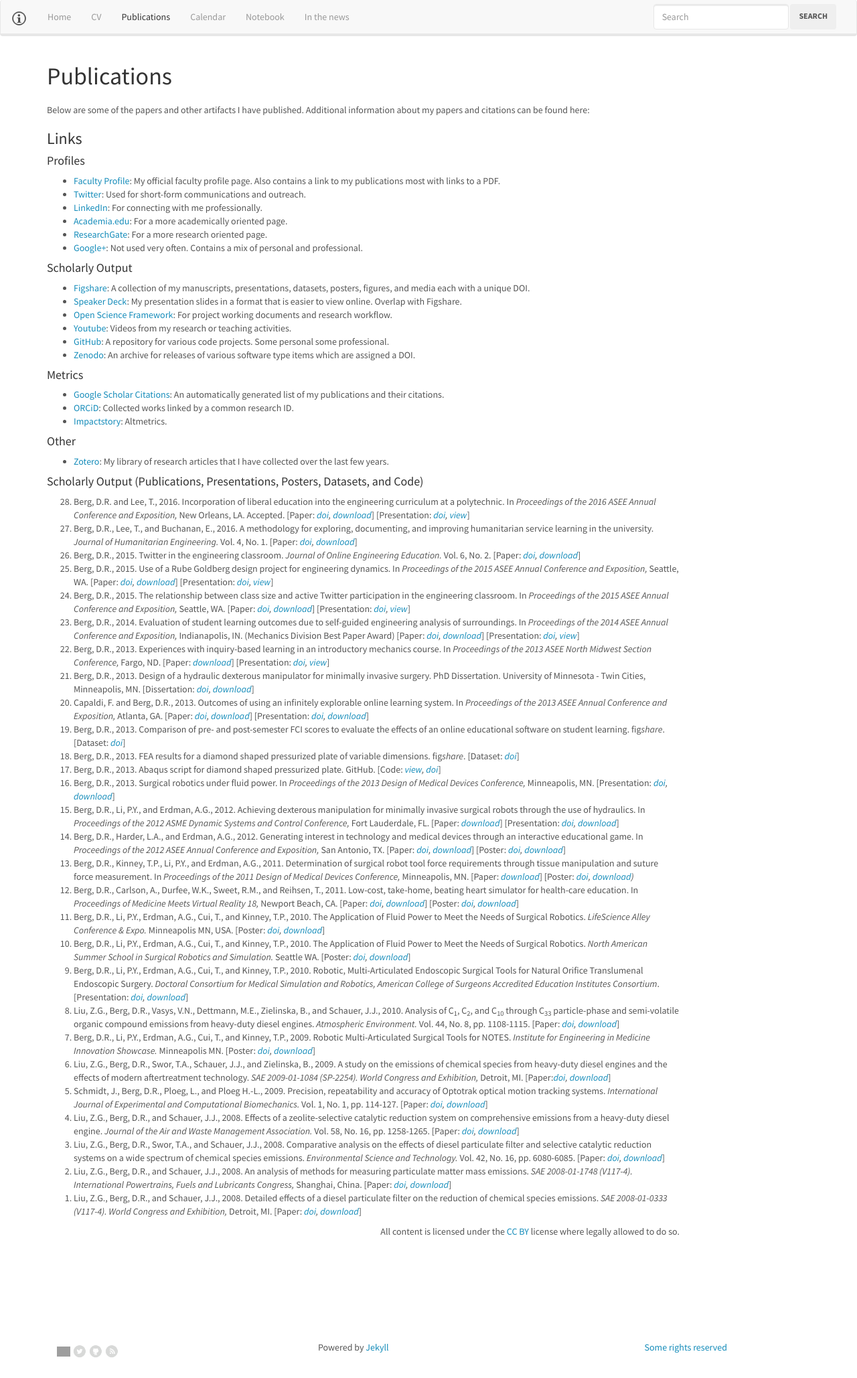
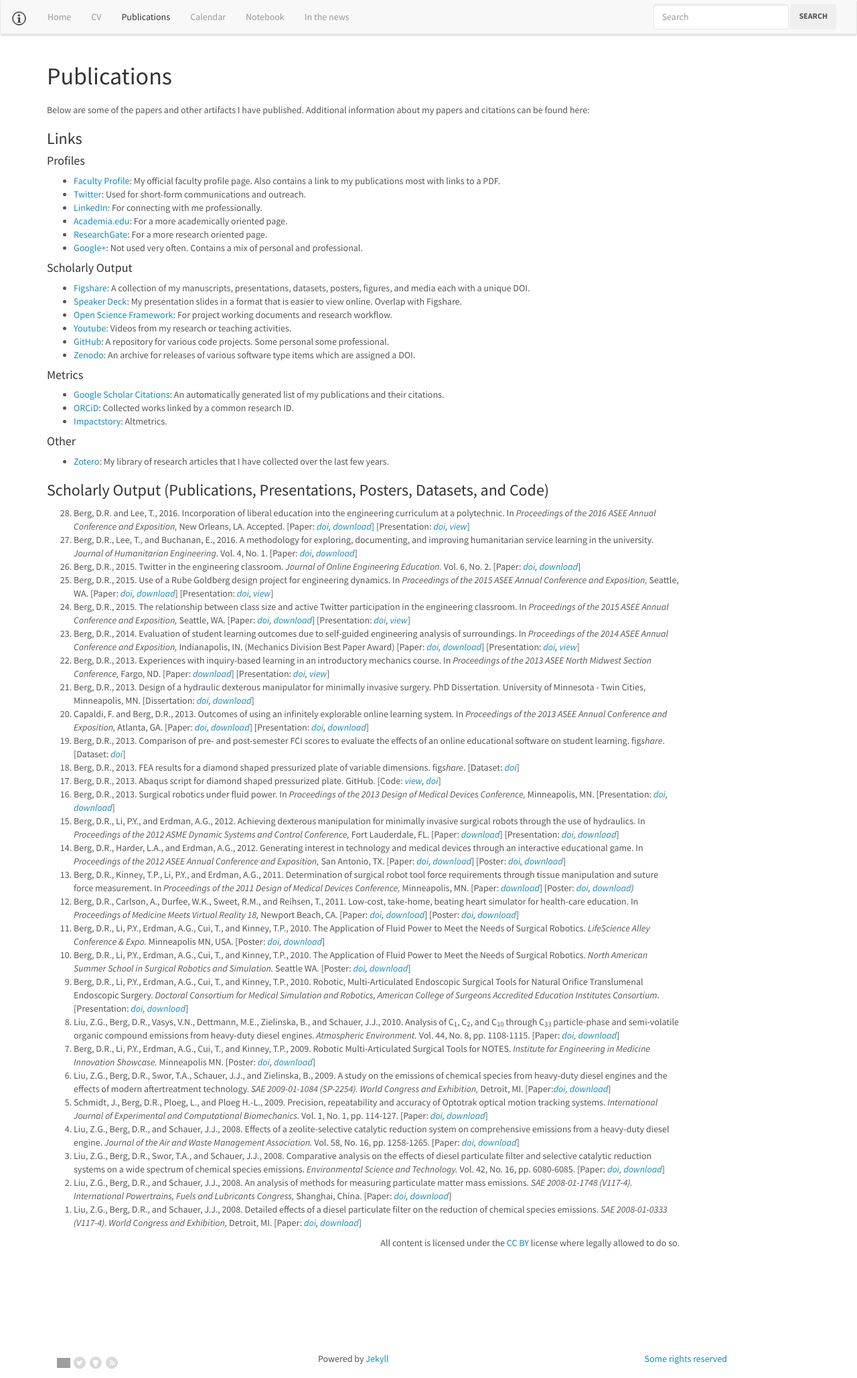
Before and after one commit to devinberg/devinberg.com, a Jekyll site: the page built from publications/index.md, in a window 1280 px wide. Shown: the whole page at 67% size. Built offline with Jekyll 4.4.1, drawn with Linux system fonts in a browser that asks for light colours; nearby versions of some CDN libraries; comment, search, counter and statistics services are not loaded; grey boxes are pictures that could not be loaded.

Commit message:
make this section heading bigger

```diff
--- a/publications/index.md
+++ b/publications/index.md
@@ -40,7 +40,7 @@ Below are some of the papers and other artifacts I have published. Additional in
 </ul>
 
 
-<h4>Scholarly Output (Publications, Presentations, Posters, Datasets, and Code)</h4>
+<h3>Scholarly Output (Publications, Presentations, Posters, Datasets, and Code)</h3>
 <ol reversed="">
  	<li>Berg, D.R. and Lee, T., 2016. Incorporation of liberal education into the engineering curriculum at a polytechnic. In <i>Proceedings of the 2016 ASEE Annual Conference and Exposition,</i> New Orleans, LA. Accepted. [Paper: <i><a href="http://dx.doi.org/10.18260/p.25664">doi</a>, <a href="https://peer.asee.org/incorporation-of-liberal-education-into-the-engineering-curriculum-at-a-polytechnic.pdf">download</a></i>] [Presentation: <i><a href="https://dx.doi.org/10.6084/m9.figshare.3464132.v1">doi</a>, <a href="https://speakerdeck.com/devinberg/incorporation-of-liberal-education-into-the-engineering-curriculum-at-a-polytechnic">view</a></i>]</li>
  	<li>Berg, D.R., Lee, T., and Buchanan, E., 2016. A methodology for exploring, documenting, and improving humanitarian service learning in the university. <i>Journal of Humanitarian Engineering.</i> Vol. 4, No. 1. [Paper: <i><a href="https://dx.doi.org/10.6084/m9.figshare.2758129.v1">doi</a>, <a href="http://www.ewb.org.au/jhe/index.php/jhe/article/download/47/46">download</a></i>]</li>
```
